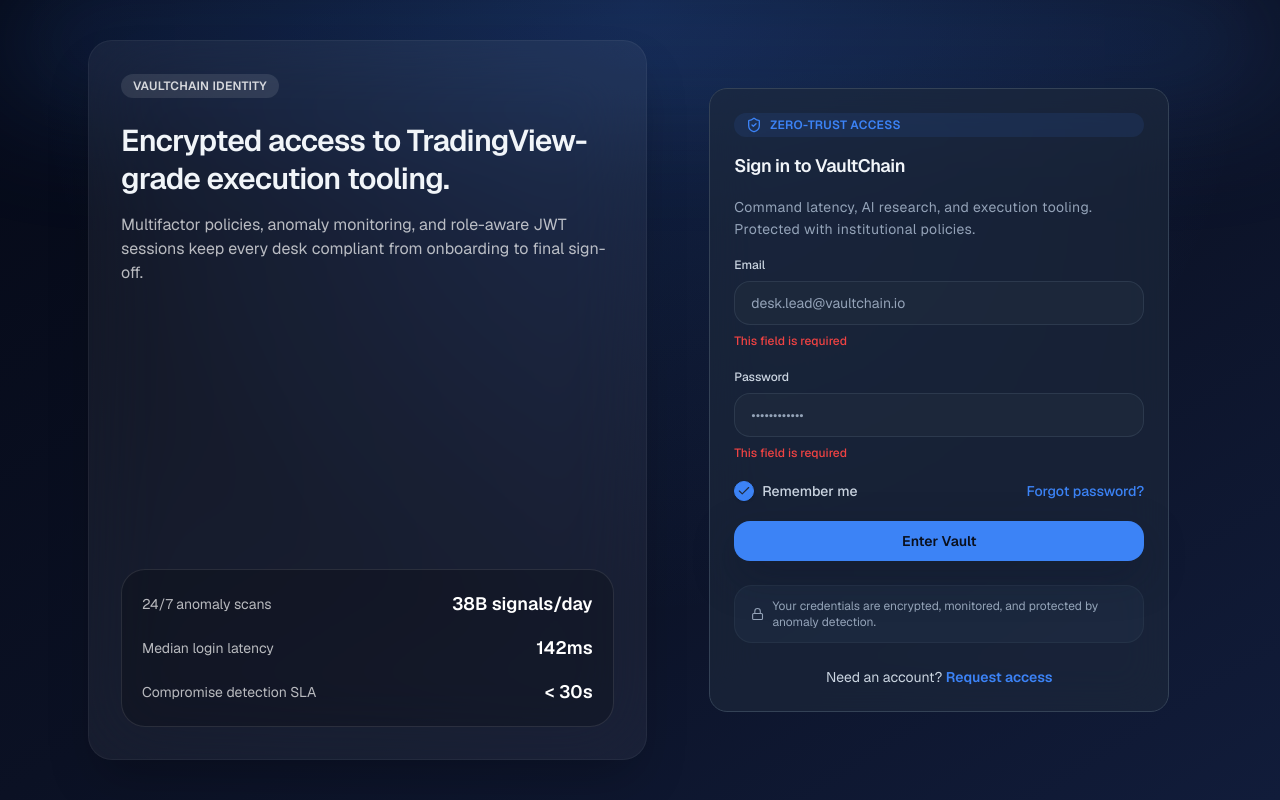
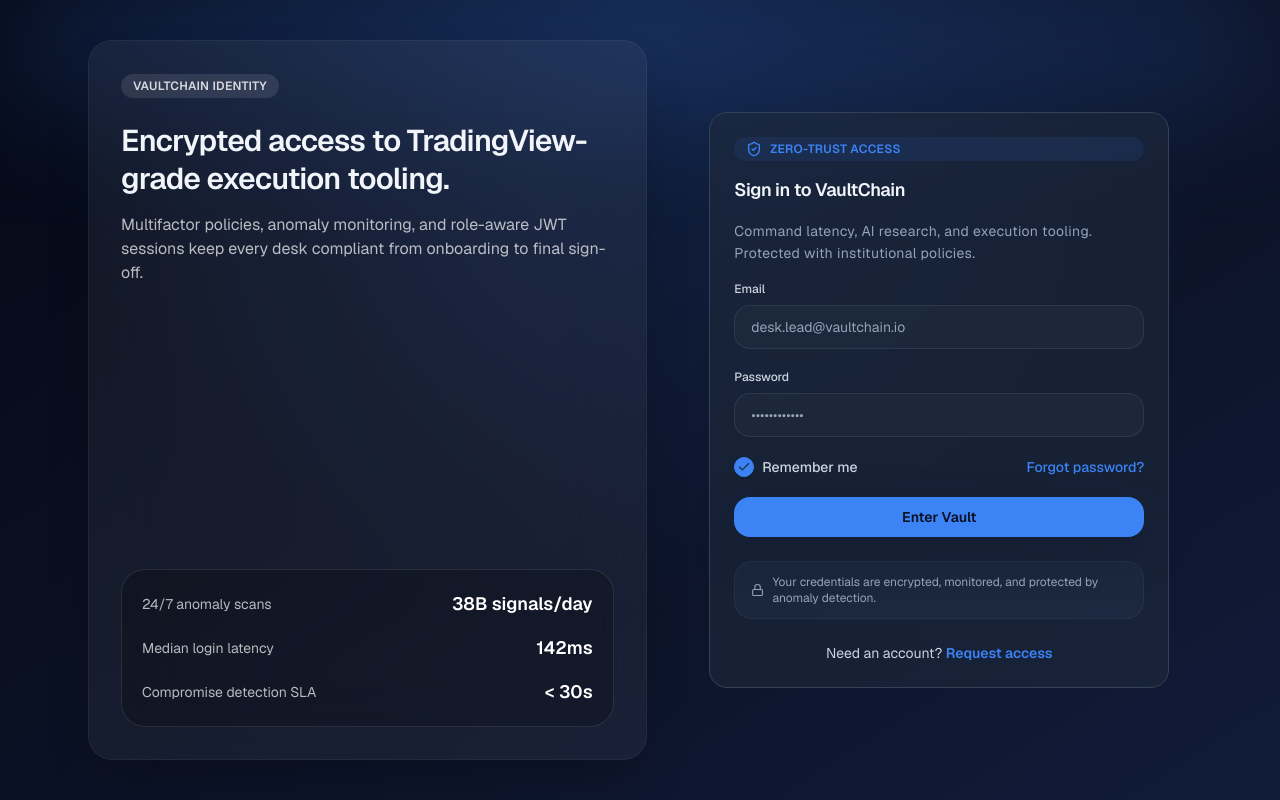
Before and after one commit to NirussVn0/VaultChain-Dashboard, a Next.js app in the folder frontend/: page /login in a window 1280 px wide. Built offline with nearby package versions, Linux system fonts and the light colour scheme; no server answers.

Commit message:
fix(auth): hide blank form messages

```diff
--- a/frontend/src/components/ui/form.tsx
+++ b/frontend/src/components/ui/form.tsx
@@ -93,8 +93,12 @@
   HTMLParagraphElement,
   React.HTMLAttributes<HTMLParagraphElement>
 >(({ className, children, ...props }, ref) => {
-  const { formMessageId } = useFormField();
-  const body = children ?? "This field is required";
+  const { formMessageId, error } = useFormField();
+  const body = error ? String(error.message) : children;
+
+  if (!body) {
+    return null;
+  }
 
   return (
     <p ref={ref} id={formMessageId} className={cn("text-xs font-medium text-danger", className)} {...props}>
```
